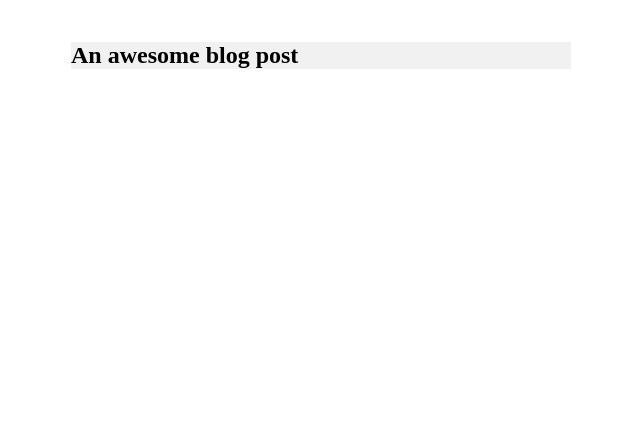
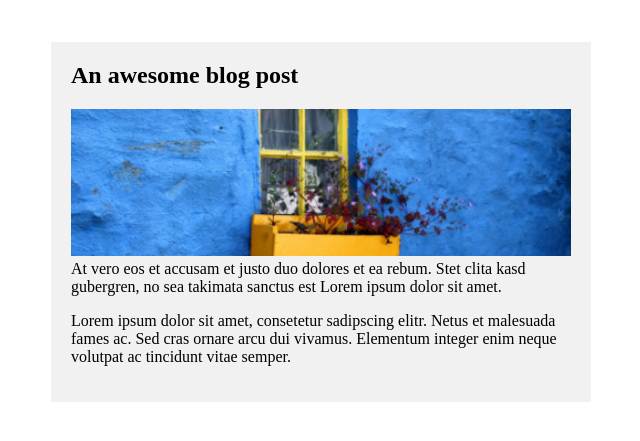
Before and after one commit to webstormcam/An_Awesome_Blog, a plain HTML site: page index.html in a window 1280 px wide. Shown: the part 85-526 px from the top of the page, without its empty margins (319-959 px from the left). Drawn offline with Linux system fonts and the light colour scheme.

Commit message:
adding in more of the content

```diff
--- a/index.html
+++ b/index.html
@@ -15,6 +15,13 @@
     </header>
     <div id="content">
         <h2>An awesome blog post</h2>
+        <div id="img"><img src="img/window.png" alt=""></div>
+        <div id="text">
+            <p>At vero eos et accusam et justo duo dolores et ea rebum. Stet clita kasd gubergren, no sea takimata
+                sanctus est Lorem ipsum dolor sit amet. </p>
+            <p>Lorem ipsum dolor sit amet, consetetur sadipscing elitr. Netus et malesuada fames ac. Sed cras ornare
+                arcu dui vivamus. Elementum integer enim neque volutpat ac tincidunt vitae semper.</p>
+        </div>
     </div>
 
 </body>
--- a/style.css
+++ b/style.css
@@ -19,4 +19,9 @@ header{
     margin-right: auto;
     width: 500px;
     background-color: #f1f1f1;
+    padding: 20px;
 }
+
+img{
+    width: 500px;
+}
```
Also changed, not shown: img/window.png (added).
